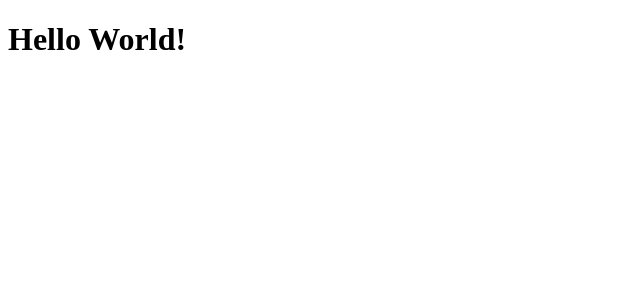
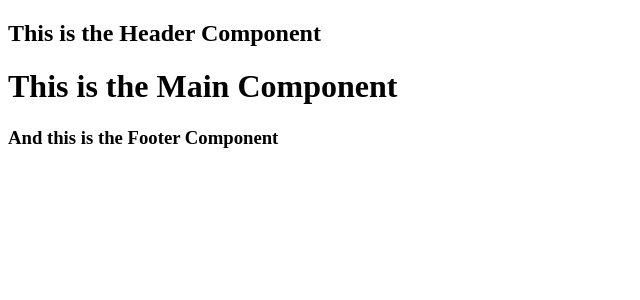
Before and after one commit to Kaeriv93/capstone-mern-front, a React (Create React App) app: page / in a window 1280 px wide. Shown: the top 300 px of the page, without its empty margins (0-640 px from the left). Built offline with nearby package versions, Linux system fonts and the light colour scheme.

Commit message:
Added three components and tested to see if it works

```diff
--- a/package.json
+++ b/package.json
@@ -8,6 +8,7 @@
     "@testing-library/user-event": "^13.5.0",
     "react": "^18.1.0",
     "react-dom": "^18.1.0",
+    "react-router-dom": "^6.3.0",
     "react-scripts": "5.0.1",
     "web-vitals": "^2.1.4"
   },
--- a/src/App.js
+++ b/src/App.js
@@ -1,10 +1,15 @@
 import './App.css';
+import Main from './Components/Main';
+import Header from './Components/Header';
+import Footer from './Components/Footer';
 
 function App() {
   return (
-    <div>
-      <h1>Hello World!</h1>
-    </div>
+   <>
+   <Header/>
+    <Main/>
+    <Footer/>
+   </>
   );
 }
 
--- /dev/null
+++ b/src/Components/Footer.js
@@ -0,0 +1,9 @@
+const Footer = () => {
+    return(
+        <div>
+            <h3>And this is the Footer Component</h3>
+        </div>
+    )
+}
+
+export default Footer
--- /dev/null
+++ b/src/Components/Header.js
@@ -0,0 +1,9 @@
+const Header = () =>{
+    return(
+        <div>
+            <h2> This is the Header Component</h2>
+        </div>
+    )
+}
+
+export default Header
--- /dev/null
+++ b/src/Components/Main.js
@@ -0,0 +1,9 @@
+const Main = () =>{
+    return(
+        <div>
+            <h1>This is the Main Component</h1>
+        </div>
+    )
+}
+
+export default Main
--- a/src/index.js
+++ b/src/index.js
@@ -1,11 +1,14 @@
 import React from 'react';
 import ReactDOM from 'react-dom/client';
+import { BrowserRouter as Router } from 'react-router-dom';
 import App from './App';
 
 
 const root = ReactDOM.createRoot(document.getElementById('root'));
 root.render(
-  <React.StrictMode>
-    <App />
-  </React.StrictMode>
+  <Router>
+    <React.StrictMode>
+      <App />
+    </React.StrictMode>
+  </Router>
 );
```
Also changed, not shown: 1 other file (tests, documents, lock files or other folders).
